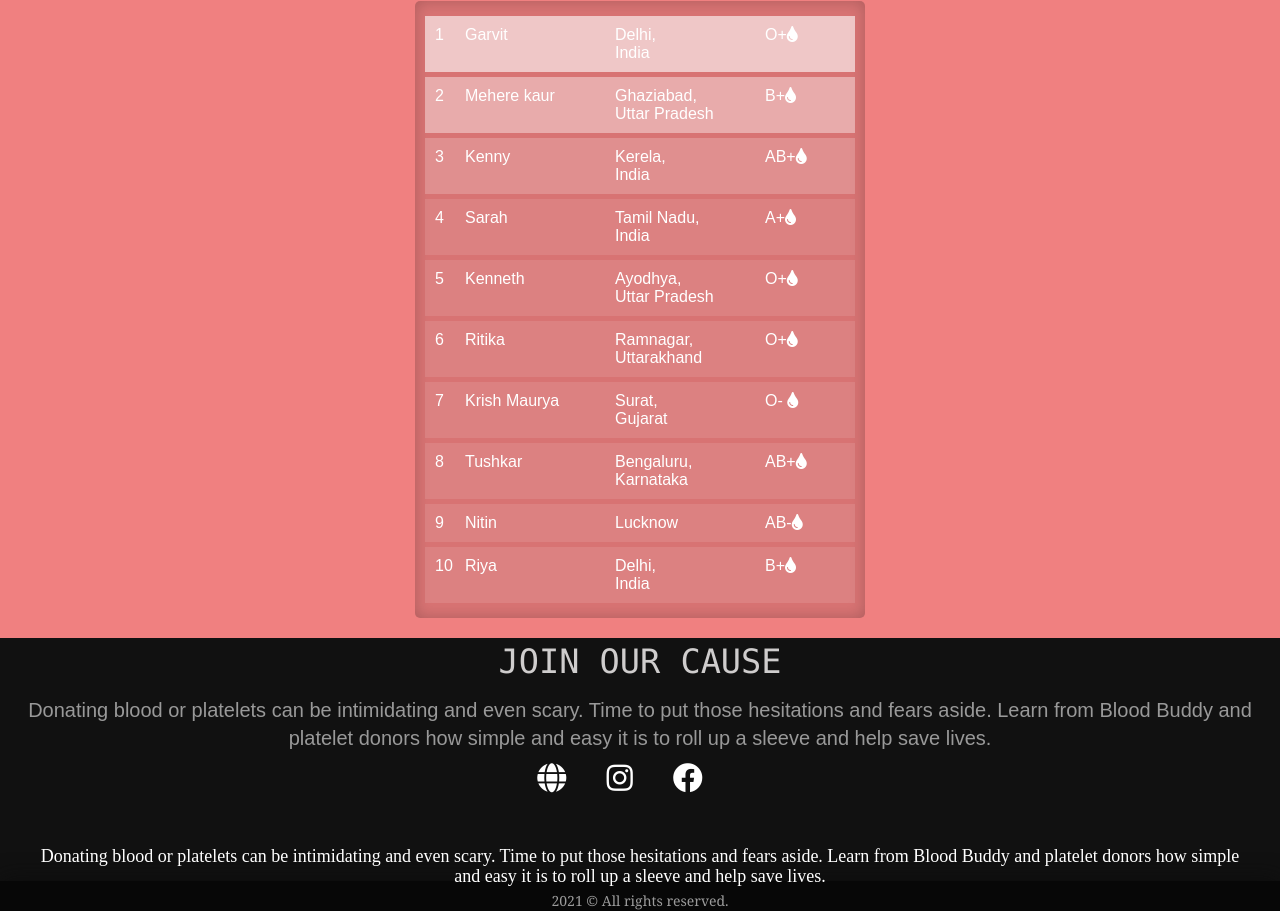
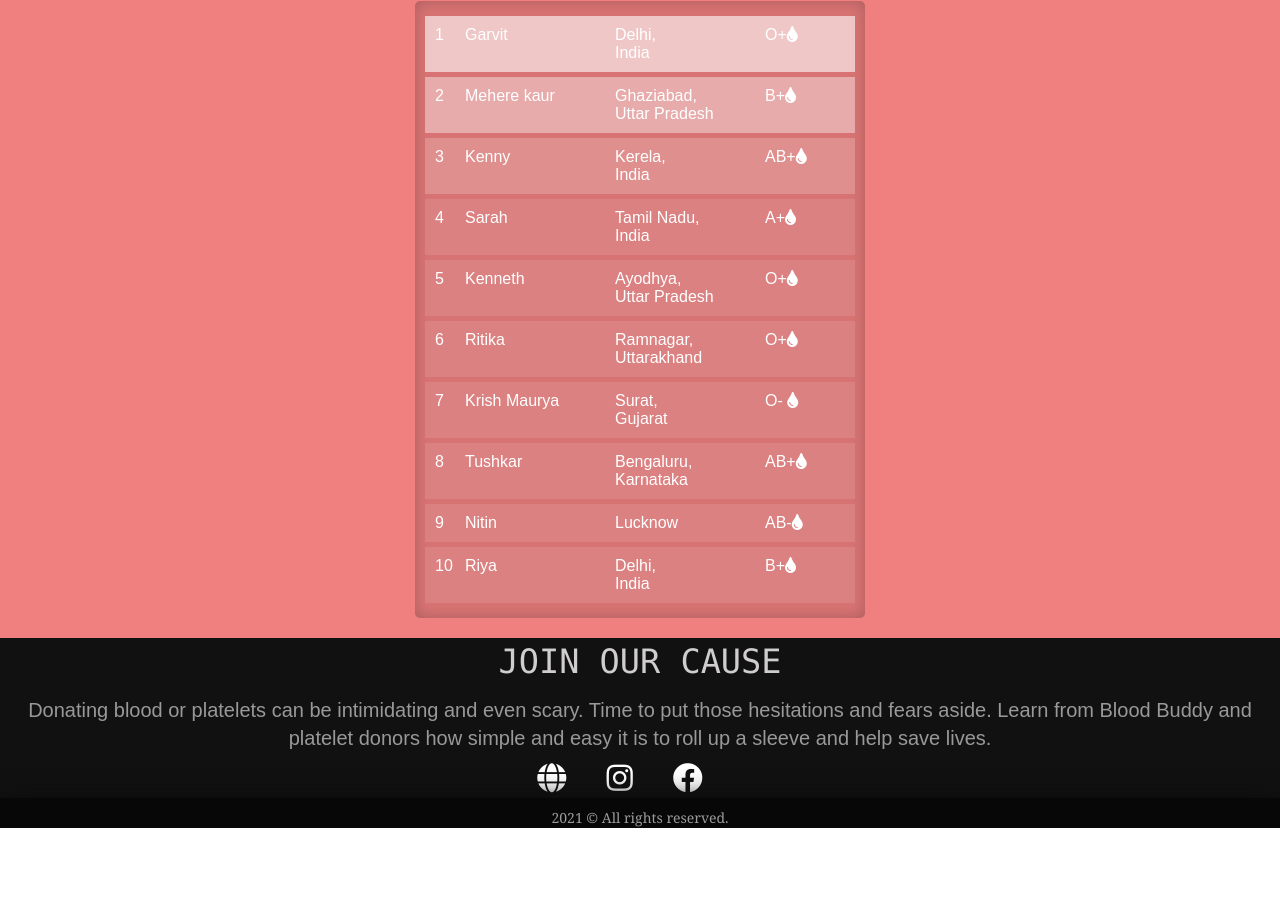
Before and after one commit to 2024-SANDHYA/Blood-Buddy, a plain HTML site: page index.html in a window 1280 px wide. Shown: the part 1956-2867 px from the top of the page. After the commit the page ends 2784 px from the top, so only its background shows below. Drawn offline with Linux system fonts and the light colour scheme; a web font is replaced by a local one.

Commit message:
solved all problems due to merge conflicts

```diff
--- a/index.html
+++ b/index.html
@@ -210,13 +210,6 @@
                 </ul>
             </div>
         </div>
-        <div class="bout">
-            <p>
-                Donating blood or platelets can be intimidating and even scary.
-                Time to put those hesitations and fears aside. Learn from Blood Buddy
-                and platelet donors how simple and easy it is to roll up a sleeve and help save lives.
-            </p>
-        </div>
     </div>
 
 
```
